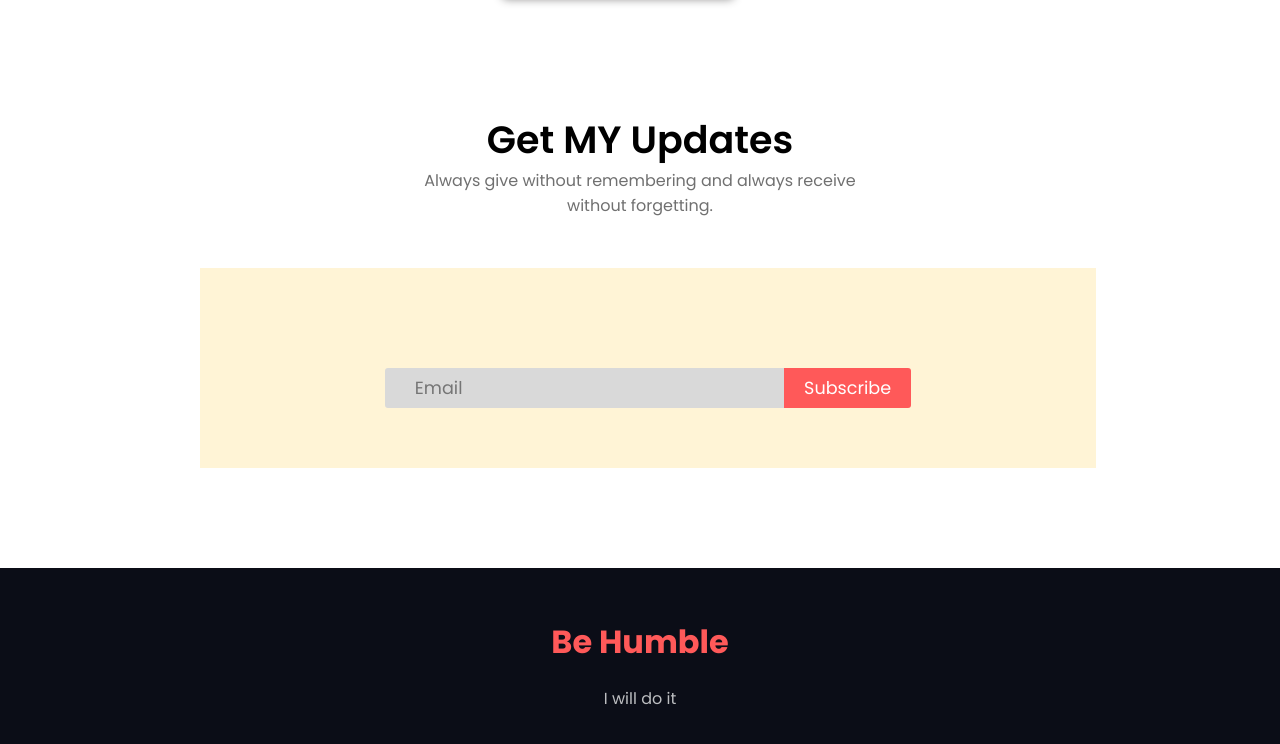
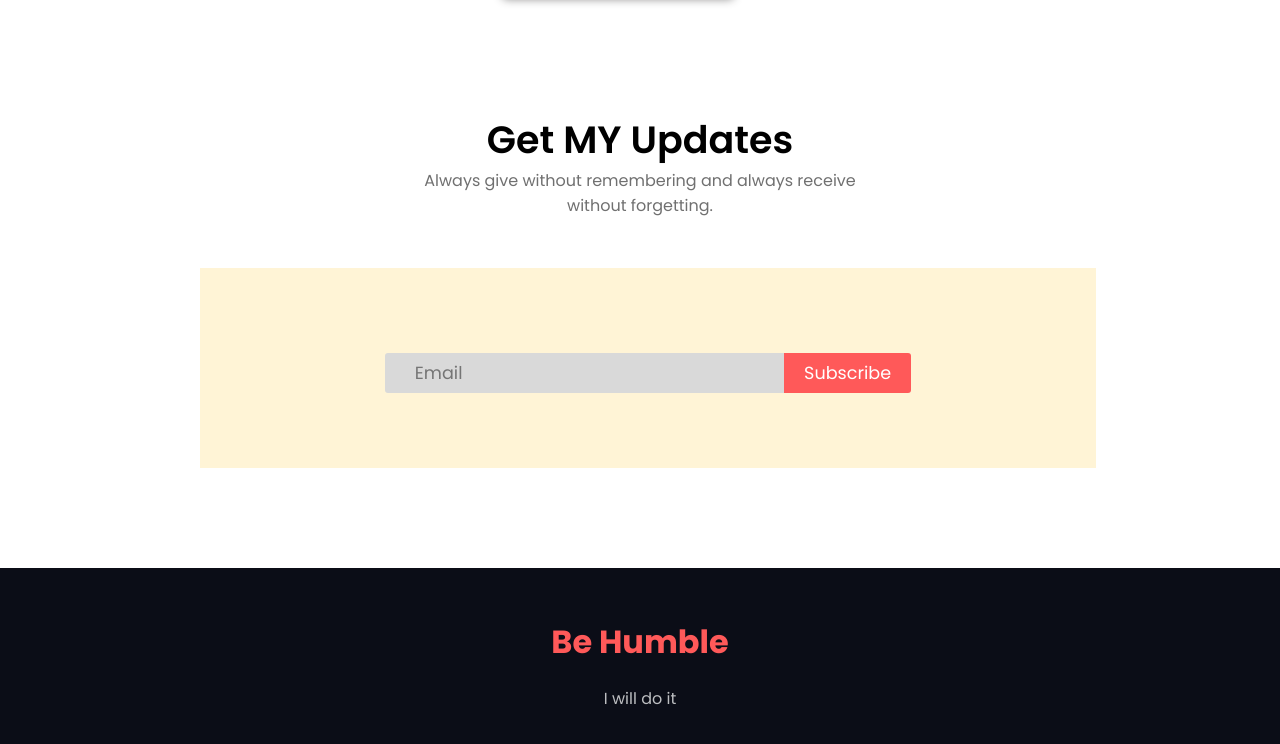
Before and after one commit to aminulislamemon/be-humble-donation, a plain HTML site: page index.html in a window 1280 px wide. Shown: the part 2419-3163 px from the top of the page. Drawn offline with Linux system fonts and the light colour scheme.

```diff
--- a/style.css
+++ b/style.css
@@ -257,7 +257,7 @@ body{
     margin-left: 200px;
 }
 #email-btn{
-    margin-top: 100px;
+    margin-top: 85px;
     padding: 7px 30px;
     font-size: 1.1rem;
     background-color: #D9D9D9;
@@ -268,7 +268,7 @@ body{
     border-bottom-left-radius: 3px;
 }
 #subscribe{
-    margin-top: 100px;
+    margin-top: 85px;
     margin-left: -5px;
     font-size: 1.1rem;
     padding: 7px 20px;
```
